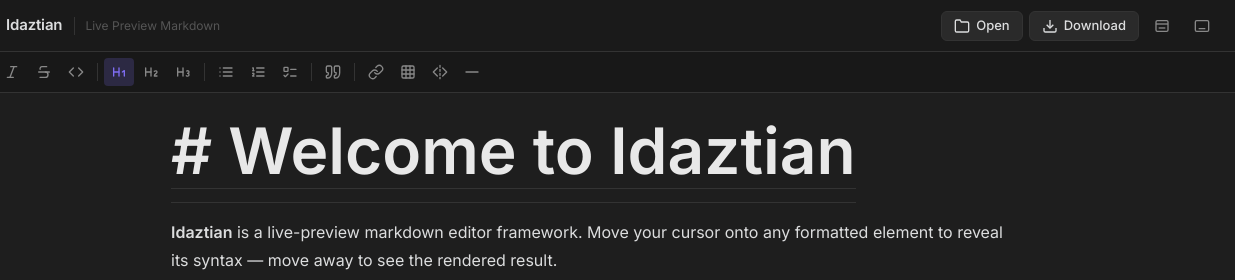
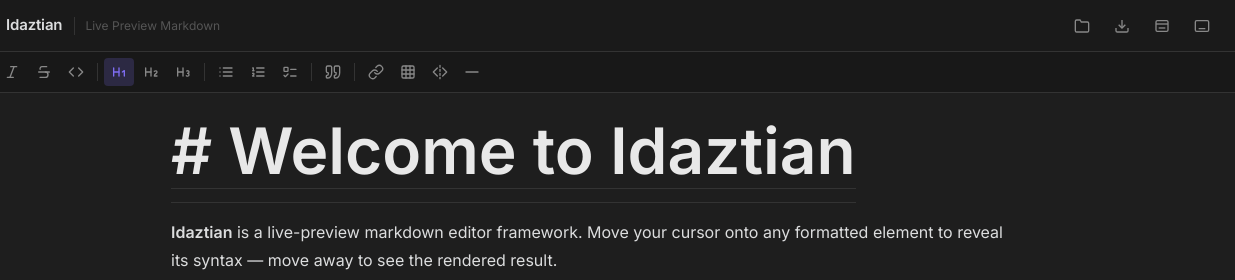
Before and after one commit to xezpeleta/Idaztian, a website built with Vite: page demo/index.html in a window 1280 px wide. Shown: the top 280 px of the page, 45-1280 px from the left. Built offline with nearby package versions, Linux system fonts and the light colour scheme.

Commit message:
refactor: Remove text labels from "Open" and "Download" buttons, change their styling to `btn-ghost`, and add `aria-label` attributes.

```diff
--- a/demo/index.html
+++ b/demo/index.html
@@ -20,21 +20,21 @@
       <span class="app-tagline">Live Preview Markdown</span>
     </div>
     <div class="header-actions">
-      <button id="btn-open" class="btn btn-secondary" title="Open a markdown file (Ctrl+O)">
+      <button id="btn-open" class="btn btn-ghost" title="Open a markdown file (Ctrl+O)"
+        aria-label="Open a markdown file">
         <svg width="16" height="16" viewBox="0 0 24 24" fill="none" stroke="currentColor" stroke-width="2"
           aria-hidden="true">
           <path d="M22 19a2 2 0 0 1-2 2H4a2 2 0 0 1-2-2V5a2 2 0 0 1 2-2h5l2 3h9a2 2 0 0 1 2 2z" />
         </svg>
-        Open
       </button>
-      <button id="btn-download" class="btn btn-secondary" title="Download as .md file (Ctrl+S)">
+      <button id="btn-download" class="btn btn-ghost" title="Download as .md file (Ctrl+S)"
+        aria-label="Download as .md file">
         <svg width="16" height="16" viewBox="0 0 24 24" fill="none" stroke="currentColor" stroke-width="2"
           aria-hidden="true">
           <path d="M21 15v4a2 2 0 0 1-2 2H5a2 2 0 0 1-2-2v-4" />
           <polyline points="7 10 12 15 17 10" />
           <line x1="12" y1="15" x2="12" y2="3" />
         </svg>
-        Download
       </button>
       <button id="btn-toolbar" class="btn btn-ghost" title="Toggle Toolbar" aria-label="Toggle Toolbar">
         <svg width="16" height="16" viewBox="0 0 24 24" fill="none" stroke="currentColor" stroke-width="2"
```
